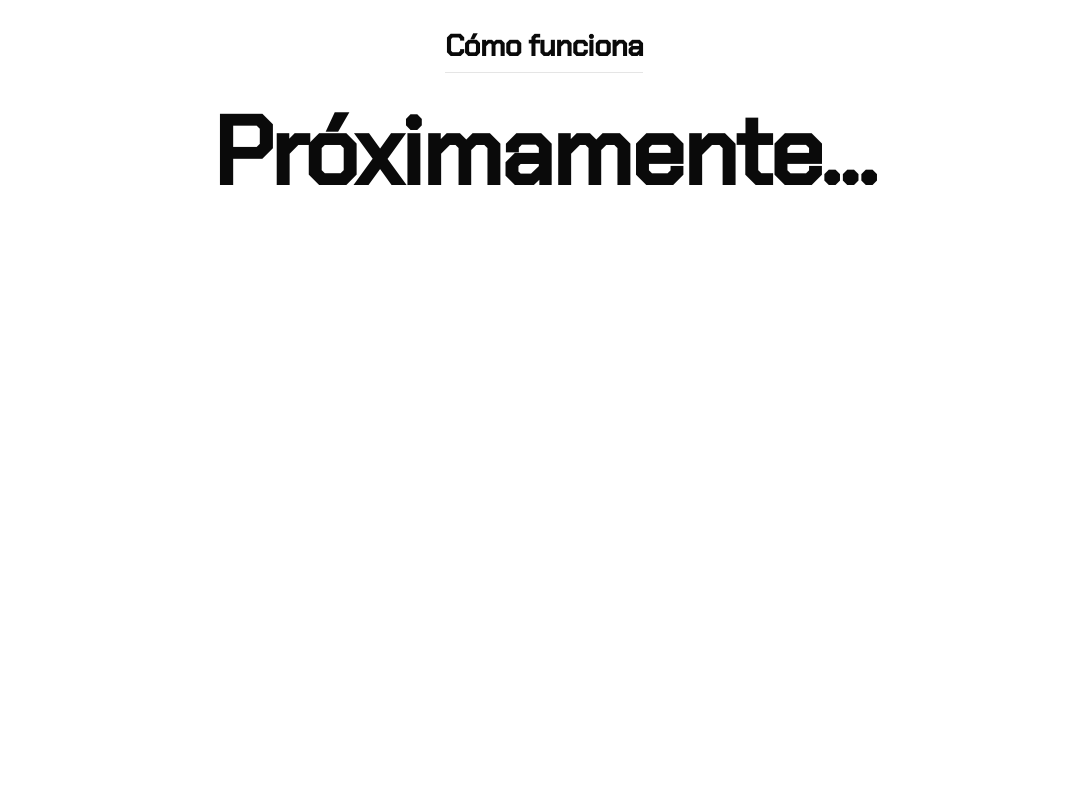
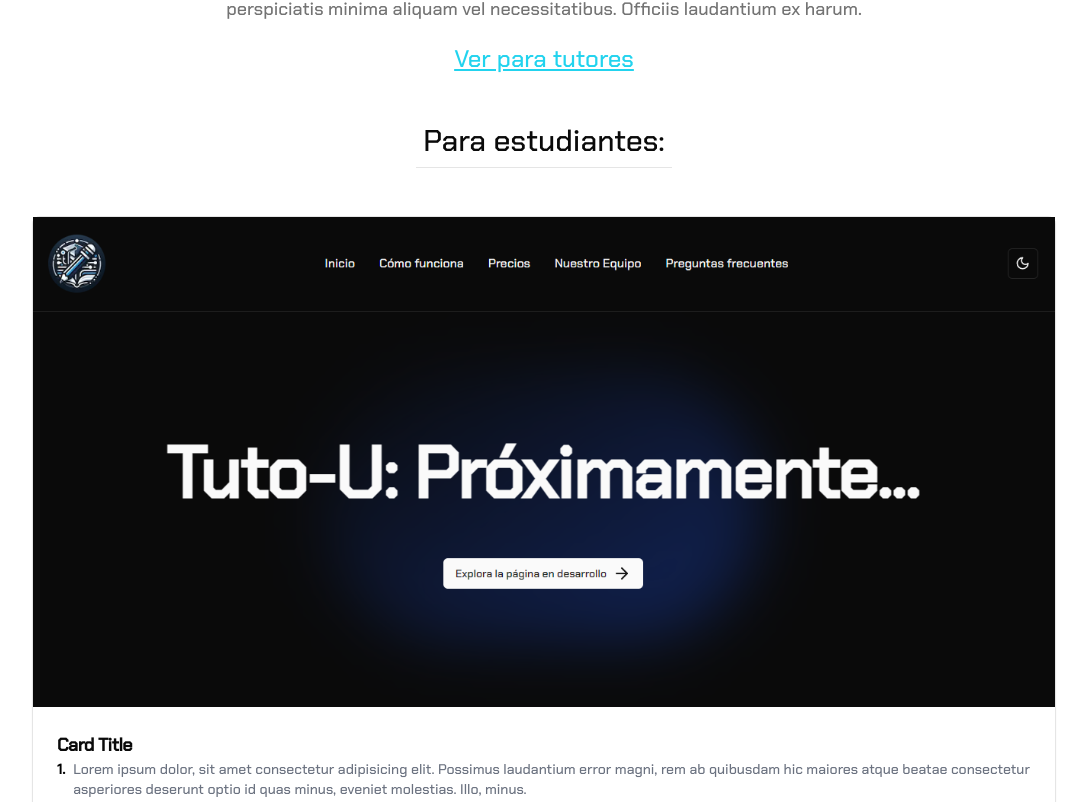
Before and after one commit to carlosandresat/tuto-u, a Next.js app: page /how in a window 1280 px wide. Shown: the part 298-1100 px from the top of the page, without its empty margins (96-1183 px from the left). Before the commit the page ends 800 px from the top, so only its background shows below. Built offline with nearby package versions, Linux system fonts and the light colour scheme.

Commit message:
Howitworks creation

```diff
--- a/src/app/how/page.tsx
+++ b/src/app/how/page.tsx
@@ -1,21 +1,26 @@
 import { StartNavbar } from "@/components/start-navbar";
+import Instructions from "@/components/instructions";
+import ScrollElement from "@/components/scroll-to";
 
 export default function How() {
+
   return (
     <>
       <StartNavbar />
 
-      <section className="min-h-screen w-full py-12 flex items-center justify-center flex-col">
-        <h2 className="scroll-m-20 border-b pb-2 text-3xl font-semibold tracking-tight mt-32 md:mt-6 max-w-screen-xl">
-          Cómo funciona
+      <section className="w-full pt-44 flex items-center justify-center flex-col">
+        <h2 className="scroll-m-20 border-b pb-2 text-3xl font-bold tracking-tight max-w-screen-xl">
+          ¿Como usar?
         </h2>
-
-        <div className="flex mt-8">
-        <h1 className="scroll-m-20 text-4xl md:text-6xl font-extrabold tracking-tight lg:text-8xl">
-            Próximamente...
-          </h1>
-
+        <p className="scroll-m-20 text-lg text-muted-foreground mt-4 max-w-screen-md px-8 text-center">
+          Lorem ipsum dolor sit, amet consectetur adipisicing elit. Cupiditate non corporis assumenda, voluptates culpa quo, suscipit odio ea reprehenderit magnam sit perspiciatis minima aliquam vel necessitatibus. Officiis laudantium ex harum.
+        </p>
+        <div>
+        <ScrollElement id="tutor">
+          <h2 className="underline text-cyan-400 text-2xl text-center cursor-pointer pt-5">Ver para tutores</h2>
+        </ScrollElement>
         </div>
+        <Instructions/>
       </section>
     </>
   );
--- /dev/null
+++ b/src/components/instructions.tsx
@@ -0,0 +1,110 @@
+/**
+ * v0 by Vercel.
+ * @see https://v0.dev/t/uDCQnoD00vT
+ */
+import { CardTitle, CardDescription, CardContent, Card } from "@/components/ui/card"
+import Image from "next/image"
+
+
+const students_instructions = [
+    {
+        img:'/capt-screen.png',
+        inst:[
+            'Lorem ipsum dolor, sit amet consectetur adipisicing elit. Possimus laudantium error magni, rem ab quibusdam hic maiores atque beatae consectetur asperiores deserunt optio id quas minus, eveniet molestias. Illo, minus.',
+            'Lorem ipsum dolor, sit amet consectetur adipisicing elit. Possimus laudantium error magni, rem ab quibusdam hic maiores atque beatae consectetur asperiores deserunt optio id quas minus, eveniet molestias. Illo, minus.',
+            'Lorem ipsum dolor, sit amet consectetur adipisicing elit. Possimus laudantium error magni, rem ab quibusdam hic maiores atque beatae consectetur asperiores deserunt optio id quas minus, eveniet molestias. Illo, minus.'
+        ]
+    },
+    {
+        img:'/capt-screen.png',
+        inst:[
+            'Lorem ipsum dolor, sit amet consectetur adipisicing elit. Possimus laudantium error magni, rem ab quibusdam hic maiores atque beatae consectetur asperiores deserunt optio id quas minus, eveniet molestias. Illo, minus.',
+            'Lorem ipsum dolor, sit amet consectetur adipisicing elit. Possimus laudantium error magni, rem ab quibusdam hic maiores atque beatae consectetur asperiores deserunt optio id quas minus, eveniet molestias. Illo, minus.',
+            'Lorem ipsum dolor, sit amet consectetur adipisicing elit. Possimus laudantium error magni, rem ab quibusdam hic maiores atque beatae consectetur asperiores deserunt optio id quas minus, eveniet molestias. Illo, minus.'
+        ]
+    },
+    {
+        img:'/capt-screen.png',
+        inst:[
+            'Lorem ipsum dolor, sit amet consectetur adipisicing elit. Possimus laudantium error magni, rem ab quibusdam hic maiores atque beatae consectetur asperiores deserunt optio id quas minus, eveniet molestias. Illo, minus.',
+            'Lorem ipsum dolor, sit amet consectetur adipisicing elit. Possimus laudantium error magni, rem ab quibusdam hic maiores atque beatae consectetur asperiores deserunt optio id quas minus, eveniet molestias. Illo, minus.',
+            'Lorem ipsum dolor, sit amet consectetur adipisicing elit. Possimus laudantium error magni, rem ab quibusdam hic maiores atque beatae consectetur asperiores deserunt optio id quas minus, eveniet molestias. Illo, minus.'
+        ]
+    }
+]
+
+const tutors_instructions = [
+    {
+        img:'/capt-screen.png',
+        inst:[
+            'Lorem ipsum dolor, sit amet consectetur adipisicing elit. Possimus laudantium error magni, rem ab quibusdam hic maiores atque beatae consectetur asperiores deserunt optio id quas minus, eveniet molestias. Illo, minus.',
+            'Lorem ipsum dolor, sit amet consectetur adipisicing elit. Possimus laudantium error magni, rem ab quibusdam hic maiores atque beatae consectetur asperiores deserunt optio id quas minus, eveniet molestias. Illo, minus.',
+            'Lorem ipsum dolor, sit amet consectetur adipisicing elit. Possimus laudantium error magni, rem ab quibusdam hic maiores atque beatae consectetur asperiores deserunt optio id quas minus, eveniet molestias. Illo, minus.'
+        ]
+    },
+    {
+        img:'/capt-screen.png',
+        inst:[
+            'Lorem ipsum dolor, sit amet consectetur adipisicing elit. Possimus laudantium error magni, rem ab quibusdam hic maiores atque beatae consectetur asperiores deserunt optio id quas minus, eveniet molestias. Illo, minus.',
+            'Lorem ipsum dolor, sit amet consectetur adipisicing elit. Possimus laudantium error magni, rem ab quibusdam hic maiores atque beatae consectetur asperiores deserunt optio id quas minus, eveniet molestias. Illo, minus.',
+            'Lorem ipsum dolor, sit amet consectetur adipisicing elit. Possimus laudantium error magni, rem ab quibusdam hic maiores atque beatae consectetur asperiores deserunt optio id quas minus, eveniet molestias. Illo, minus.'
+        ]
+    },
+    {
+        img:'/capt-screen.png',
+        inst:[
+            'Lorem ipsum dolor, sit amet consectetur adipisicing elit. Possimus laudantium error magni, rem ab quibusdam hic maiores atque beatae consectetur asperiores deserunt optio id quas minus, eveniet molestias. Illo, minus.',
+            'Lorem ipsum dolor, sit amet consectetur adipisicing elit. Possimus laudantium error magni, rem ab quibusdam hic maiores atque beatae consectetur asperiores deserunt optio id quas minus, eveniet molestias. Illo, minus.',
+            'Lorem ipsum dolor, sit amet consectetur adipisicing elit. Possimus laudantium error magni, rem ab quibusdam hic maiores atque beatae consectetur asperiores deserunt optio id quas minus, eveniet molestias. Illo, minus.'
+        ]
+    }
+]
+
+function List({inst}:{inst:string[]}){
+    return(
+        inst.map((e,i)=>{
+            return(
+                <div className="flex flex-row gap-2" key={i}>
+                    <h2 className="font-bold text-black dark:text-white">{i+1}.</h2>
+                    <p className="text-gray-500 dark:text-gray-400">{e}</p>
+                </div>
+            )
+        })
+    )
+}
+
+function CardInstruction({img,inst}:{img:string,inst:string[]}){
+    return(
+        <Card className="w-9/10 flex flex-col my-12">
+            <div className="w-full">
+              <Image
+                alt="Instruction Image"
+                className="w-full h-auto"
+                height="642"
+                src={img}
+                style={{
+                  objectFit: "contain",
+                }}
+                width="1340"
+              />
+            </div>
+            <CardContent className="w-full p-6">
+              <CardTitle className="text-lg font-bold">Card Title</CardTitle>
+              <CardDescription className="text-sm">
+                <List inst={inst}/>
+              </CardDescription>
+            </CardContent>
+        </Card>
+    )
+}
+
+export default function Instructions(){
+    return(
+        <div className="w-4/5">
+            <h2 className="text-center text-3xl mt-12 pb-2 border-b md:w-1/4 mx-auto">Para estudiantes:</h2>
+            {students_instructions.map((c,i)=><CardInstruction key={i} img={c.img} inst={c.inst}/>)}
+            <h2 className="text-center text-3xl mt-12 pb-2 border-b md:w-1/4 mx-auto" id="tutor">Para tutores:</h2>
+            {tutors_instructions.map((c,i)=><CardInstruction key={i} img={c.img} inst={c.inst}/>)}
+        </div>
+    )
+}
--- /dev/null
+++ b/src/components/scroll-to.tsx
@@ -0,0 +1,15 @@
+"use client";
+
+export default function ScrollElement({children,id}:{children:JSX.Element,id:string}){
+    const handleScroll = () => {
+        const element = document.getElementById(id);
+        if (element) {
+            element.scrollIntoView({ behavior: 'smooth', block: 'center' });
+        }
+    };
+    return(
+        <div onClick={handleScroll}>
+            {children}
+        </div>
+    )
+}
--- a/src/components/ui/card.tsx
+++ b/src/components/ui/card.tsx
@@ -48,7 +48,7 @@ const CardDescription = React.forwardRef<
   HTMLParagraphElement,
   React.HTMLAttributes<HTMLParagraphElement>
 >(({ className, ...props }, ref) => (
-  <p
+  <div
     ref={ref}
     className={cn("text-sm text-muted-foreground", className)}
     {...props}
```
Also changed, not shown: public/capt-screen.png (added).
